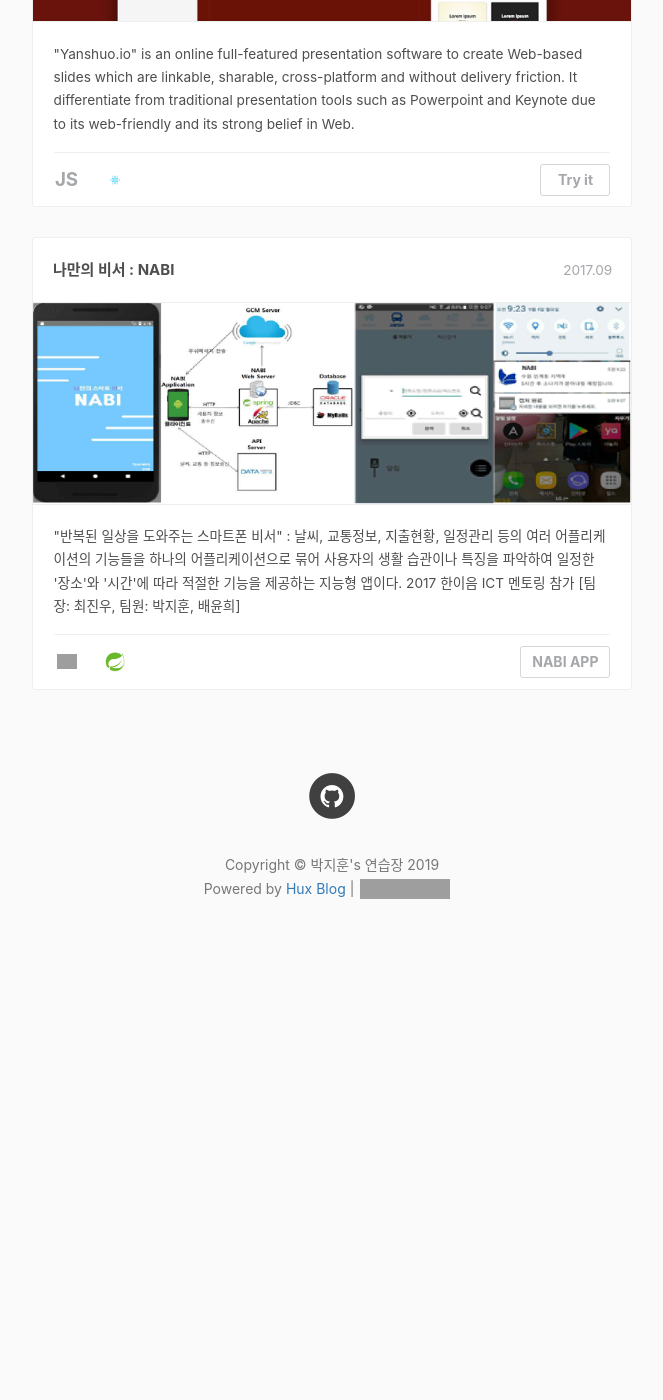
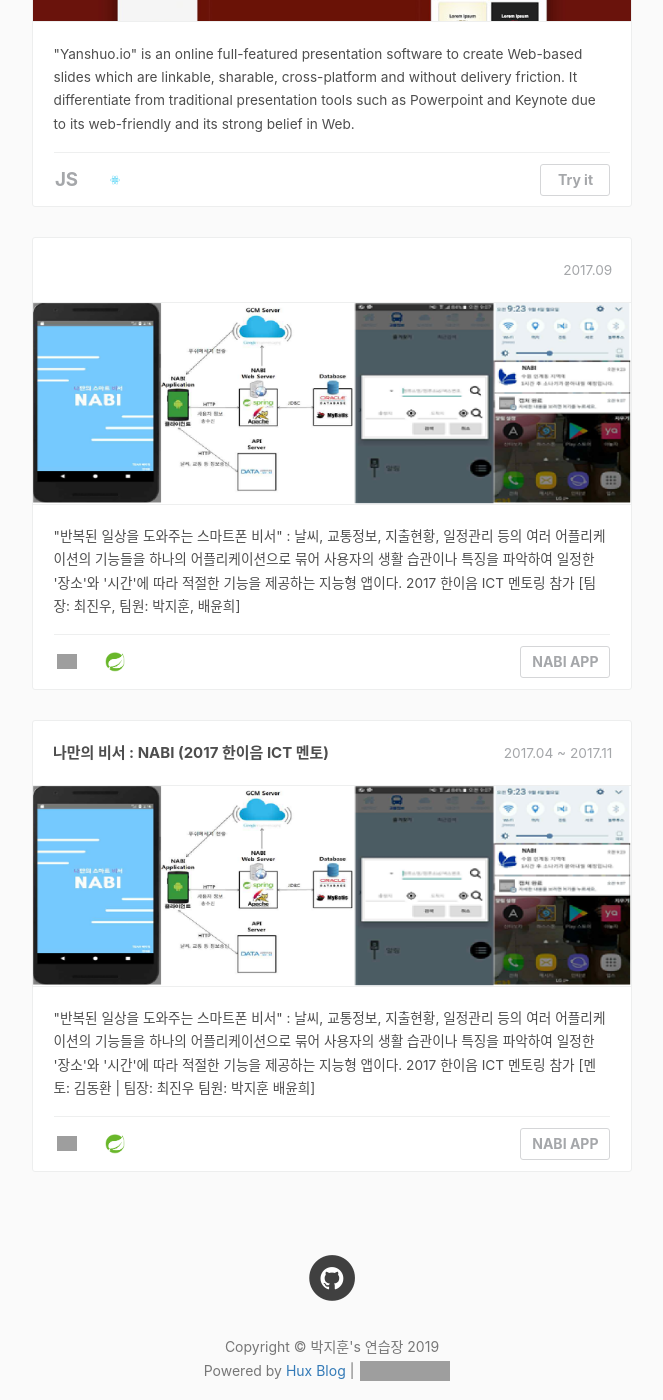
Before and after one commit to ggoowlgns/ggoowlgns.github.io, a Jekyll site: the page built from portfolio/index.html, in a window 1280 px wide and 1400 px high, scrolled down 759 px. Shown: the whole window, without its empty margins (308-971 px from the left). Built offline with Jekyll 4.4.1, drawn with Linux system fonts in a browser that asks for light colours; nearby versions of some CDN libraries; comment, search, counter and statistics services are not loaded; before the commit the page ends 1749 px from its top, so only the background shows below that; grey boxes are pictures that could not be loaded.

Commit message:
update portfolio_nabi

```diff
--- a/_config.yml
+++ b/_config.yml
@@ -81,7 +81,7 @@
 
 # Sidebar settings
 sidebar: true                           # whether or not using Sidebar.
-sidebar-about-description: "STUDENT OF HUFS ICE | ESE LAB"
+sidebar-about-description: "MEMBER OF HUFS ICE |           ESE LAB"
 sidebar-avatar: /img/vicer_logo.jpg      # use absolute URL, seeing it's used in both `/` and `/about/`
 
 
--- a/portfolio/index.html
+++ b/portfolio/index.html
@@ -39,10 +39,11 @@
 						</div>
 					</li>
 
+
 					<li>
 						<div class="cbp_tmlabel">
 							<!-- 제목 -->
-							<h2 id="boxoffice">나만의 비서 : NABI</h2>
+							<h2 id="boxoffice"></h2>
 							<time>2017.09</time>
 							<img src="images/NABI.png">
 							<ul>
@@ -59,6 +60,26 @@
 						</div>
 					</li>
 
+					<li>
+						<div class="cbp_tmlabel">
+							<!-- 제목 -->
+							<h2 id="boxoffice">나만의 비서 : NABI (2017 한이음 ICT 멘토)</h2>
+							<time>2017.04 ~ 2017.11</time>
+							<img src="images/NABI.png">
+							<ul>
+								<li>
+									"반복된 일상을 도와주는 스마트폰 비서" : 날씨, 교통정보, 지출현황, 일정관리 등의 여러 어플리케이션의 기능들을 하나의 어플리케이션으로 묶어 사용자의 생활 습관이나 특징을 파악하여 일정한 '장소'와 '시간'에 따라 적절한 기능을 제공하는 지능형 앱이다. 2017 한이음 ICT 멘토링 참가 [멘토: 김동환 | 팀장: 최진우 팀원: 박지훈 배윤희]
+								</li>
+								<li class="skill">
+
+									<span class="i-android"></span>
+									<span class="i-spring"></span>
+									<span class="link"><a target="_blank" href="https://github.com/uni3621/nabi">NABI APP</a></span>
+								</li>
+							</ul>
+						</div>
+					</li>
+
 				</ul>
 			</div>
 		</div>
```
